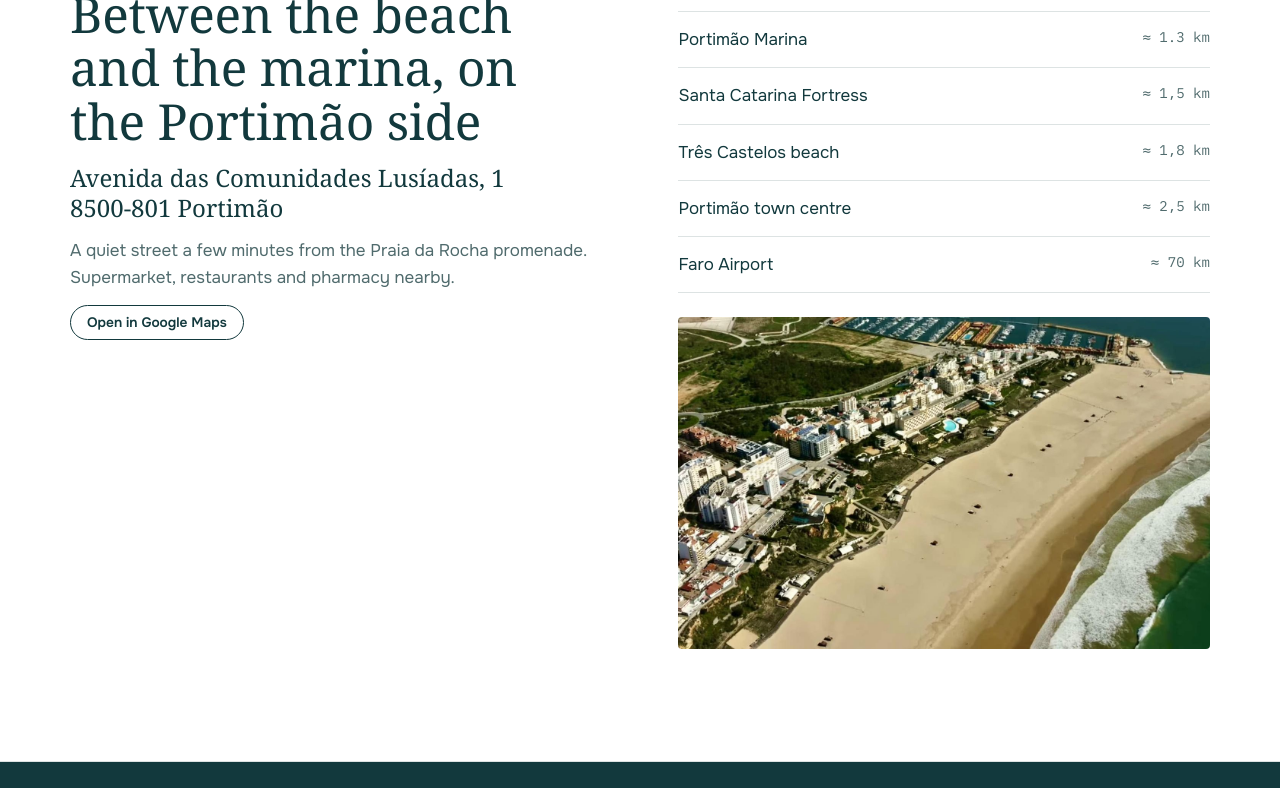
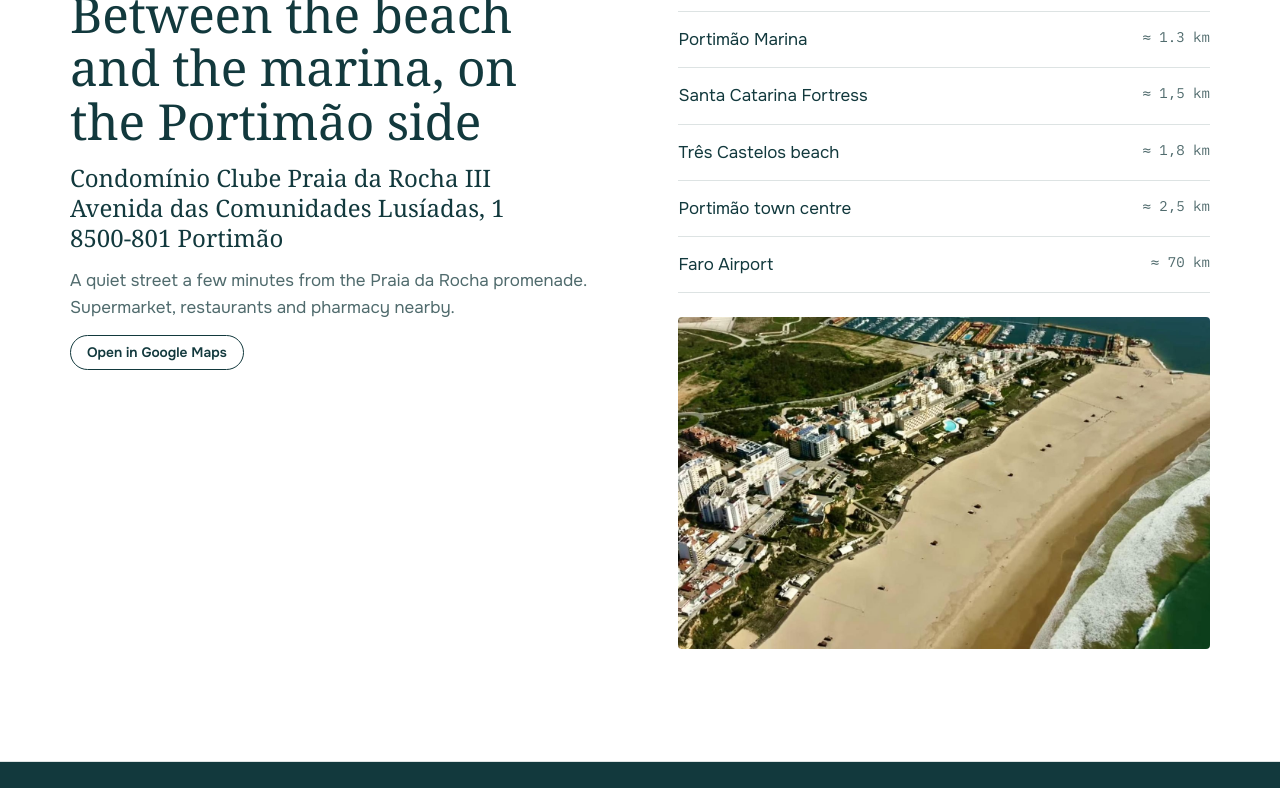
Before and after one commit to eagleviewportugal-pt/bythebeach, a plain HTML site: page index.html in a window 1280 px wide. Shown: the part 4256-5044 px from the top of the page. Drawn offline with Linux system fonts and the light colour scheme; a web font is replaced by a local one.

Commit message:
Update index.html

```diff
--- a/index.html
+++ b/index.html
@@ -387,9 +387,9 @@ footer .credit{font-size:.8rem;opacity:.65;text-align:right;max-width:24ch}
       <div class="addr">
         <span class="label" data-i="lc_l">Localização</span>
         <h2 data-i="lc_t">Entre a praia e a marina, no lado de Portimão</h2>
-        <address>Avenida das Comunidades Lusíadas, 1<br>8500-801 Portimão</address>
+        <address>Condomínio Clube Praia da Rocha III<br>Avenida das Comunidades Lusíadas, 1<br>8500-801 Portimão</address>
         <p style="color:var(--ink-soft)" data-i="lc_p">Rua tranquila, a poucos minutos do passeio marítimo da Praia da Rocha. Supermercado, restaurantes e farmácia nas imediações.</p>
-        <div><a class="btn btn-ghost btn-sm" href="https://www.google.com/maps/search/?api=1&query=Avenida+das+Comunidades+Lusiadas+1+8500-801+Portimao" target="_blank" rel="noopener" data-i="lc_map">Abrir no Google Maps</a></div>
+        <div><a class="btn btn-ghost btn-sm" href="https://www.google.com/maps/search/?api=1&amp;query=Condom%C3%ADnio%20Clube%20Praia%20da%20Rocha%20III%2C%20Portim%C3%A3o&amp;query_place_id=ChIJew6mu_woGw0RRreBpGg3ouk" target="_blank" rel="noopener" data-i="lc_map">Abrir no Google Maps</a></div>
       </div>
       <div style="display:flex;flex-direction:column;gap:24px">
         <ul class="dist">
```
